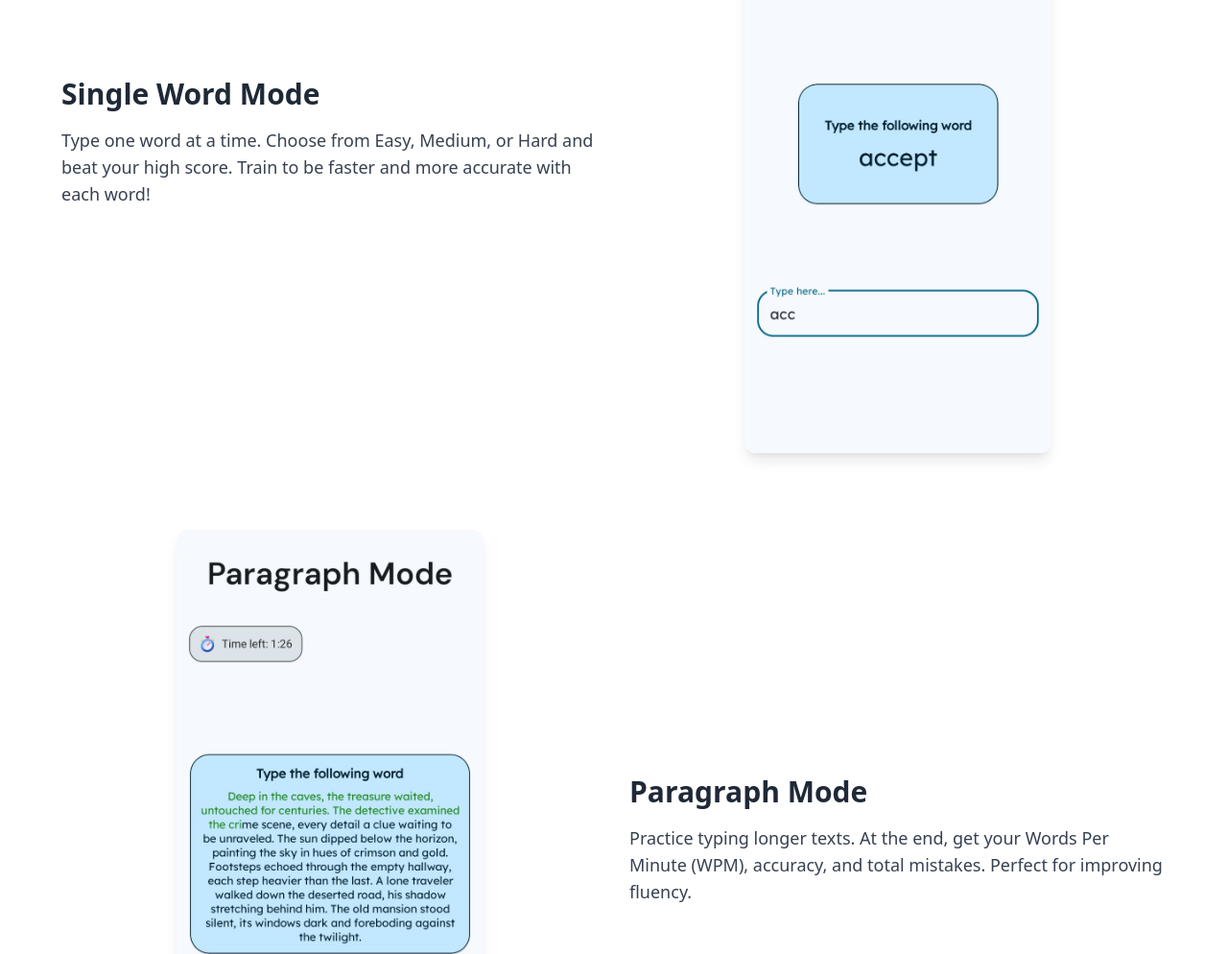
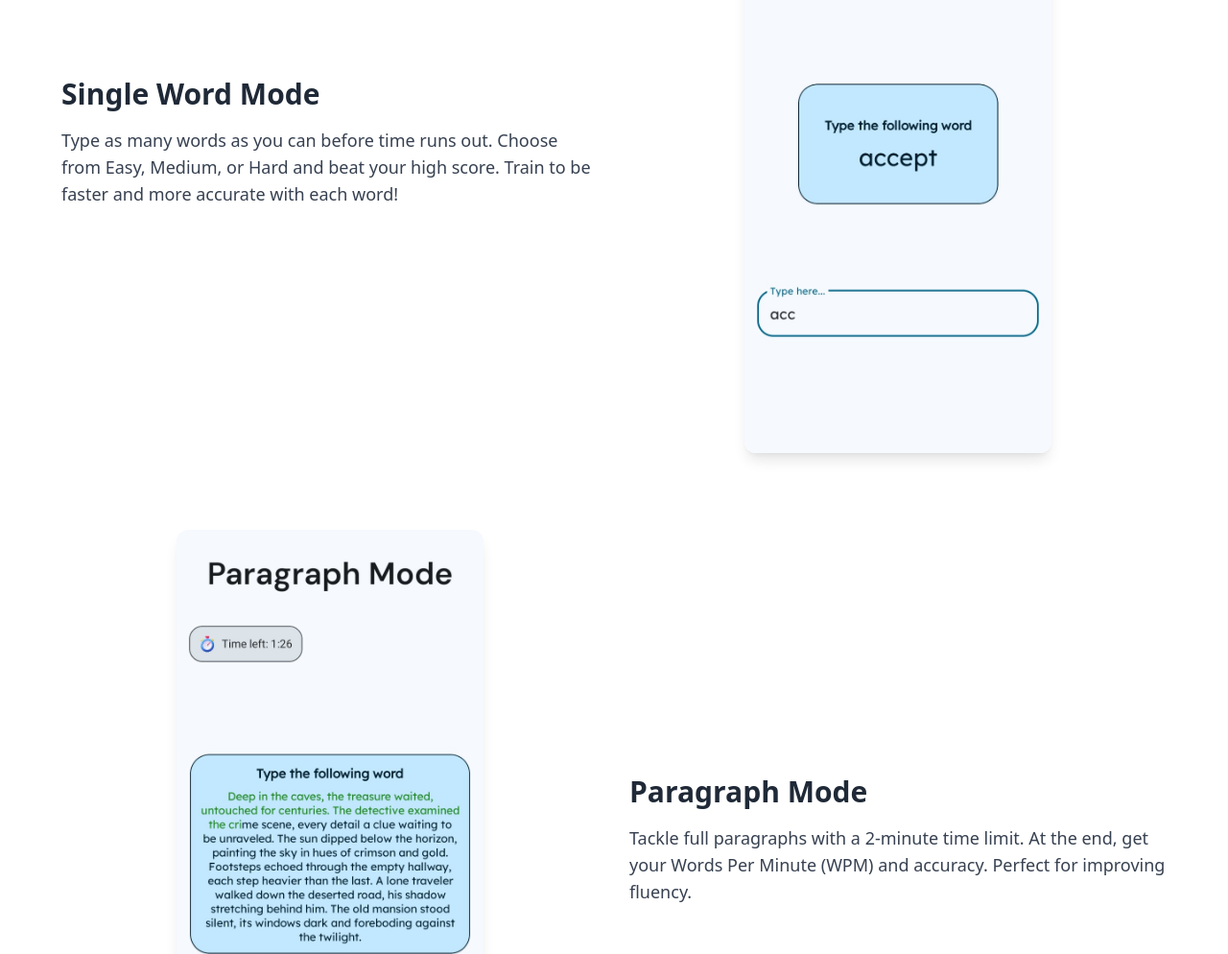
Before and after one commit to samarth-shukla-apps/pro-typer, a plain HTML site: page index.html in a window 1280 px wide. Shown: the part 1040-2034 px from the top of the page at 96% size. Drawn offline with nearby package versions, Linux system fonts and the light colour scheme.

Commit message:
Update index.html

```diff
--- a/index.html
+++ b/index.html
@@ -38,7 +38,7 @@
         <div class="md:w-1/2 text-center md:text-left">
           <h3 class="text-3xl font-bold mb-4">Single Word Mode</h3>
           <p class="text-gray-700 text-lg">
-            Type one word at a time. Choose from Easy, Medium, or Hard and beat your high score. Train to be faster and more accurate with each word!
+            Type as many words as you can before time runs out. Choose from Easy, Medium, or Hard and beat your high score. Train to be faster and more accurate with each word!
           </p>
         </div>
         <div class="md:w-1/2">
@@ -51,7 +51,7 @@
         <div class="md:w-1/2 text-center md:text-left">
           <h3 class="text-3xl font-bold mb-4">Paragraph Mode</h3>
           <p class="text-gray-700 text-lg">
-            Practice typing longer texts. At the end, get your Words Per Minute (WPM), accuracy, and total mistakes. Perfect for improving fluency.
+            Tackle full paragraphs with a 2-minute time limit. At the end, get your Words Per Minute (WPM) and accuracy. Perfect for improving fluency.
           </p>
         </div>
         <div class="md:w-1/2">
```
